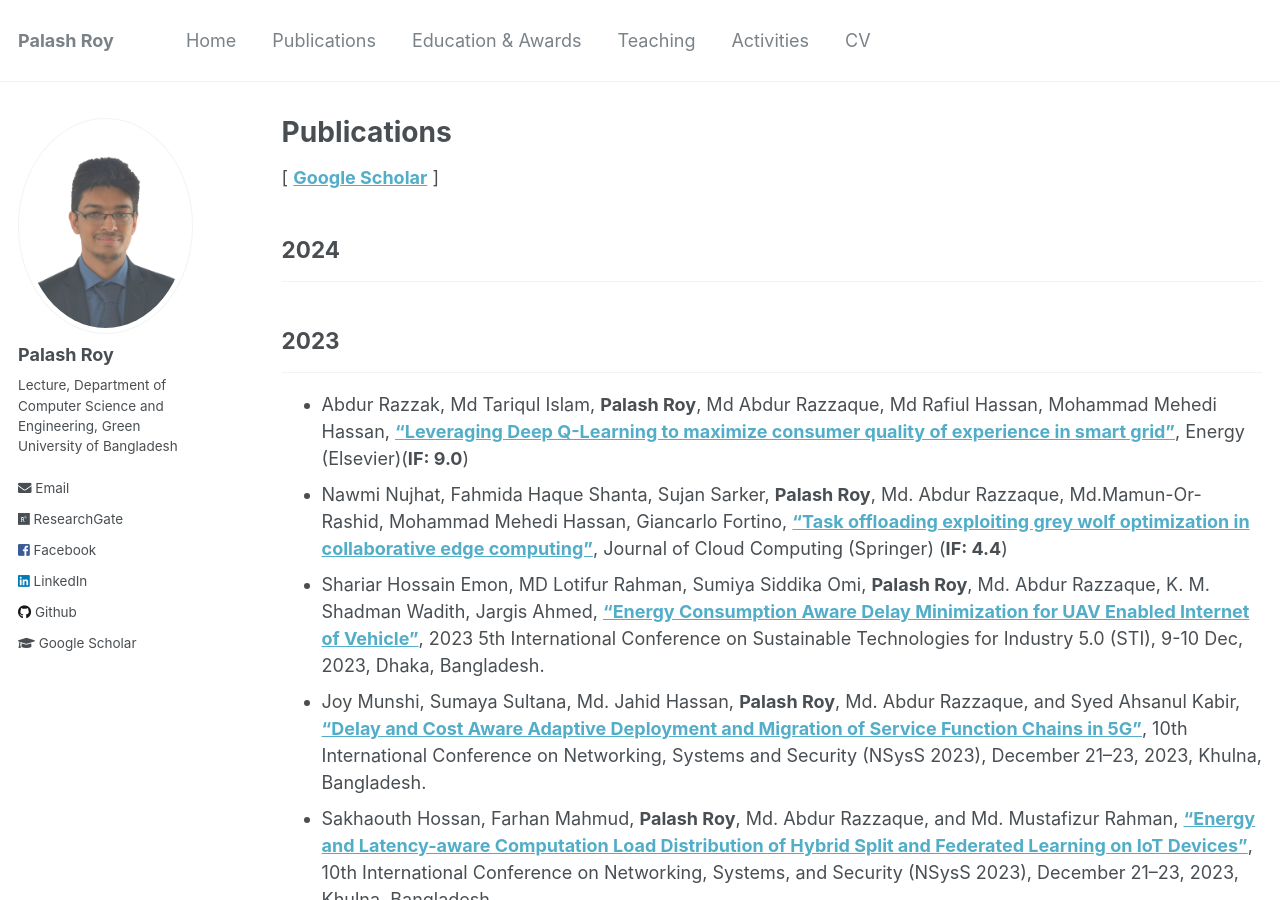
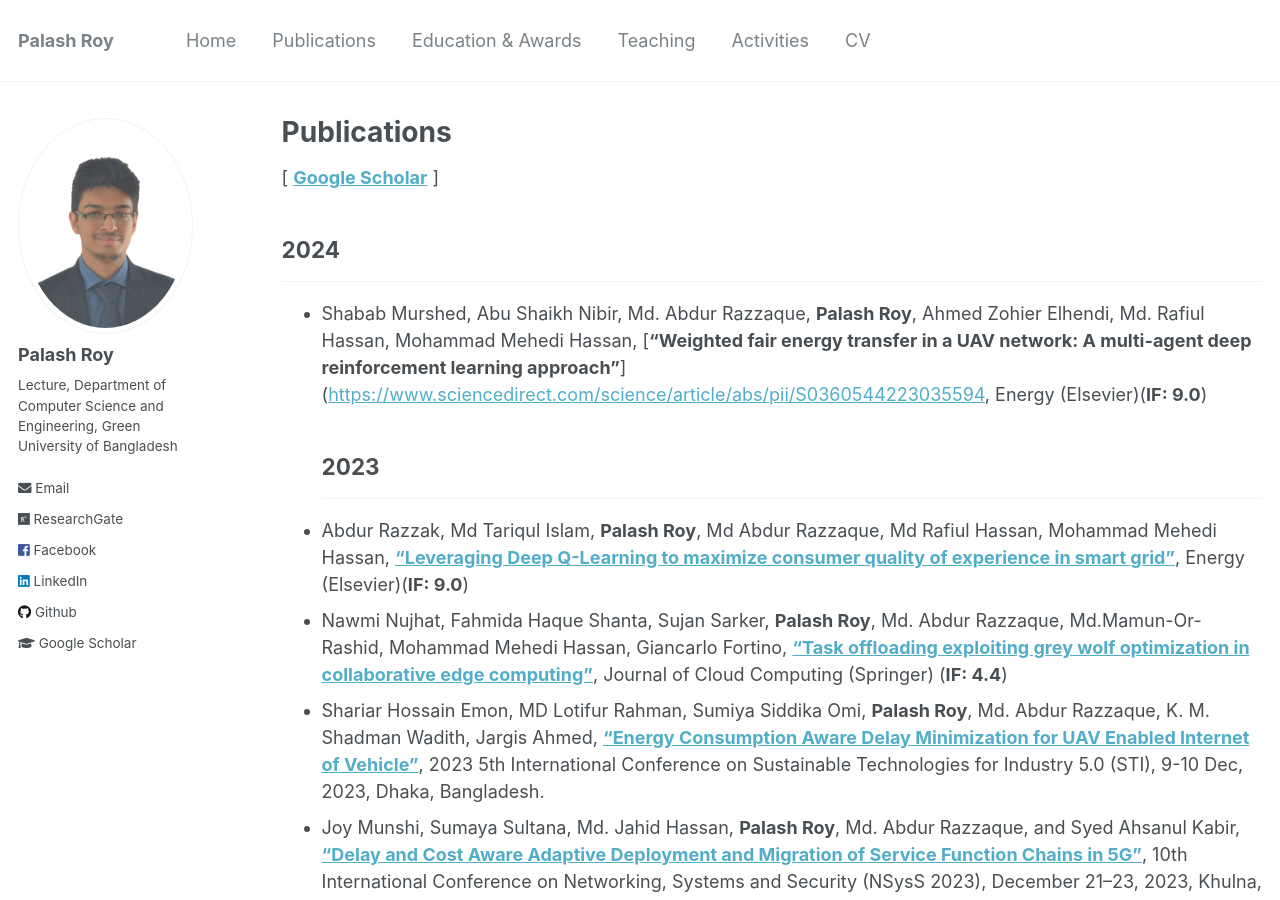
Before and after one commit to PalashRoy975/PalashRoy975.github.io, a Jekyll site: the page built from _pages/publications.md, in a window 1280 px wide and 900 px high. Built offline with Jekyll 4.4.1, drawn with Linux system fonts in a browser that asks for light colours.

Commit message:
Update publications.md

```diff
--- a/_pages/publications.md
+++ b/_pages/publications.md
@@ -8,6 +8,7 @@ author_profile: true
 [ [**Google Scholar**](https://scholar.google.com/citations?user=6YbqlUkAAAAJ&hl=en&authuser=1) ]
 ## 2024
 -----------
+* Shabab Murshed, Abu Shaikh Nibir, Md. Abdur Razzaque, **Palash Roy**, Ahmed Zohier Elhendi, Md. Rafiul Hassan, Mohammad Mehedi Hassan,  [**"Weighted fair energy transfer in a UAV network: A multi-agent deep reinforcement learning approach"**]([https://www.sciencedirect.com/science/article/abs/pii/S0360544223035594](https://www.sciencedirect.com/science/article/abs/pii/S0360544224002986), Energy (Elsevier)(**IF: 9.0**)
 ## 2023
 -----------
 * Abdur Razzak, Md Tariqul Islam, **Palash Roy**, Md Abdur Razzaque, Md Rafiul Hassan, Mohammad Mehedi Hassan, [**"Leveraging Deep Q-Learning to maximize consumer quality of experience in smart grid"**](https://www.sciencedirect.com/science/article/abs/pii/S0360544223035594), Energy (Elsevier)(**IF: 9.0**)
```
